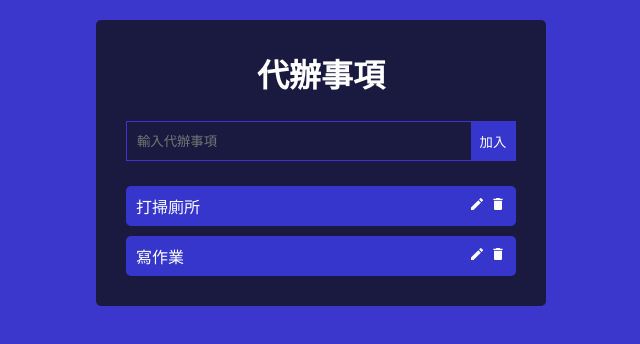
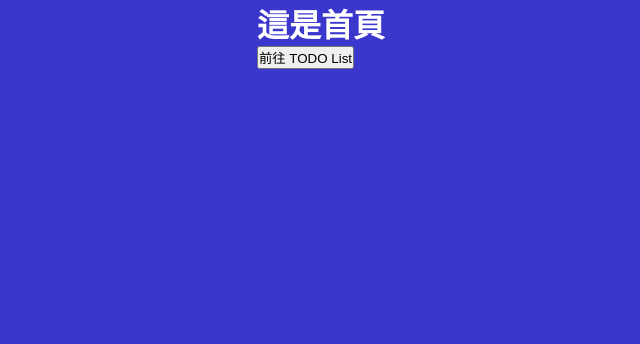
Before and after one commit to h44256/selfweb_frontend, a React (Vite) app: page / in a window 1280 px wide. Shown: the top 344 px of the page, without its empty margins (319-959 px from the left). Built offline with nearby package versions, Linux system fonts and the light colour scheme.

Commit message:
新增React.Router功能, 根據URL選擇顯示的Component

```diff
--- a/package.json
+++ b/package.json
@@ -12,7 +12,8 @@
   "dependencies": {
     "react": "^19.0.0",
     "react-dom": "^19.0.0",
-    "react-icons": "^5.5.0"
+    "react-icons": "^5.5.0",
+    "react-router-dom": "^7.5.3"
   },
   "devDependencies": {
     "@eslint/js": "^9.22.0",
--- a/src/App.jsx
+++ b/src/App.jsx
@@ -1,11 +1,28 @@
-import './App.css'
-import TodoWrapper from './components/TodoWrapper'
+// import "./App.css";
+// import TodoWrapper from './components/TodoWrapper'
+
+// function App() {
+
+//   return (
+//     <><TodoWrapper/></>
+//   )
+// }
+
+// export default App
+
+import { BrowserRouter, Routes, Route } from "react-router-dom";
+import Home from "./pages/Home";
+import TodoList from "./pages/TodoList";
 
 function App() {
-
   return (
-    <><TodoWrapper/></>
-  )
+    <BrowserRouter>
+      <Routes>
+        <Route path="/" element={<Home />} />
+        <Route path="/todo-list" element={<TodoList />} />
+      </Routes>
+    </BrowserRouter>
+  );
 }
 
-export default App
+export default App;
--- a/src/components/TodoWrapper.jsx
+++ b/src/components/TodoWrapper.jsx
@@ -7,18 +7,18 @@ const getInitialTodos = () => {
   return storedTodos
     ? JSON.parse(storedTodos)
     : [
-        {
-          content: "打掃廁所",
-          id: Math.random(),
-          isCompleted: false,
-          isEditing: false,
-        },
-        {
-          content: "寫作業",
-          id: Math.random(),
-          isCompleted: false,
-          isEditing: false,
-        },
+        // {
+        //   content: "",
+        //   id: Math.random(),
+        //   isCompleted: false,
+        //   isEditing: false,
+        // },
+        // {
+        //   content: "寫作業",
+        //   id: Math.random(),
+        //   isCompleted: false,
+        //   isEditing: false,
+        // },
       ];
 };
 
--- /dev/null
+++ b/src/pages/Home.jsx
@@ -0,0 +1,10 @@
+export default function Home() {
+  return (
+    <div>
+      <h1>這是首頁</h1>
+      <a href="/todo-list">
+        <button>前往 TODO List</button>
+      </a>
+    </div>
+  );
+}
--- /dev/null
+++ b/src/pages/TodoList.css
@@ -0,0 +1,64 @@
+*{
+    padding: 0;
+    margin:0;
+    box-sizing: border-box;
+}
+
+body{
+    background-color: #3b36cc;
+    color:white;
+    display: flex;
+    flex-direction: row;
+    justify-content: center;
+    font-family: sans-serif;
+
+}
+
+.wrapper{
+    width: 450px;
+    padding: 30px;
+    background-color: #1a1a40;
+    border-radius: 5px;
+    margin-top: 20px;
+    text-align: center;
+}
+
+.create-form{
+    height: 40px;
+    width: 100%;
+    margin: 25px 0px;
+    border: 1px solid #3b36cc;
+    display: flex;
+        /* background-color: red; */
+}
+
+.create-form > input {
+    outline: none;
+    border: none;
+    background: none;
+    color: white;
+    /* background-color: green; */
+    width: 100%;
+    height: 100%;
+    padding-left: 10px;
+}
+
+.create-form > button{
+    border: none;
+    background-color: #3636cc;
+    color : white;
+    width : 50px;
+    height: 100%;
+    cursor: pointer;
+}
+
+.todo {
+    background-color: #3636cc;
+    height: 40px;
+    padding: 0 10px;
+    margin-top: 10px;
+    border-radius: 5px;
+    display: flex;
+    justify-content: space-between;
+    align-items: center;
+}
--- /dev/null
+++ b/src/pages/TodoList.jsx
@@ -0,0 +1,8 @@
+import TodoWrapper from "../components/TodoWrapper";
+import "./TodoList.css";
+
+function TodoList() {
+  return <TodoWrapper />;
+}
+
+export default TodoList;
--- a/vite.config.js
+++ b/vite.config.js
@@ -3,6 +3,6 @@ import react from '@vitejs/plugin-react'
 
 // https://vite.dev/config/
 export default defineConfig({
-  base: '/todo-list/',
+  // base: '/todo-list',
   plugins: [react()],
 })
```
Also changed, not shown: 1 other file (tests, documents, lock files or other folders).
